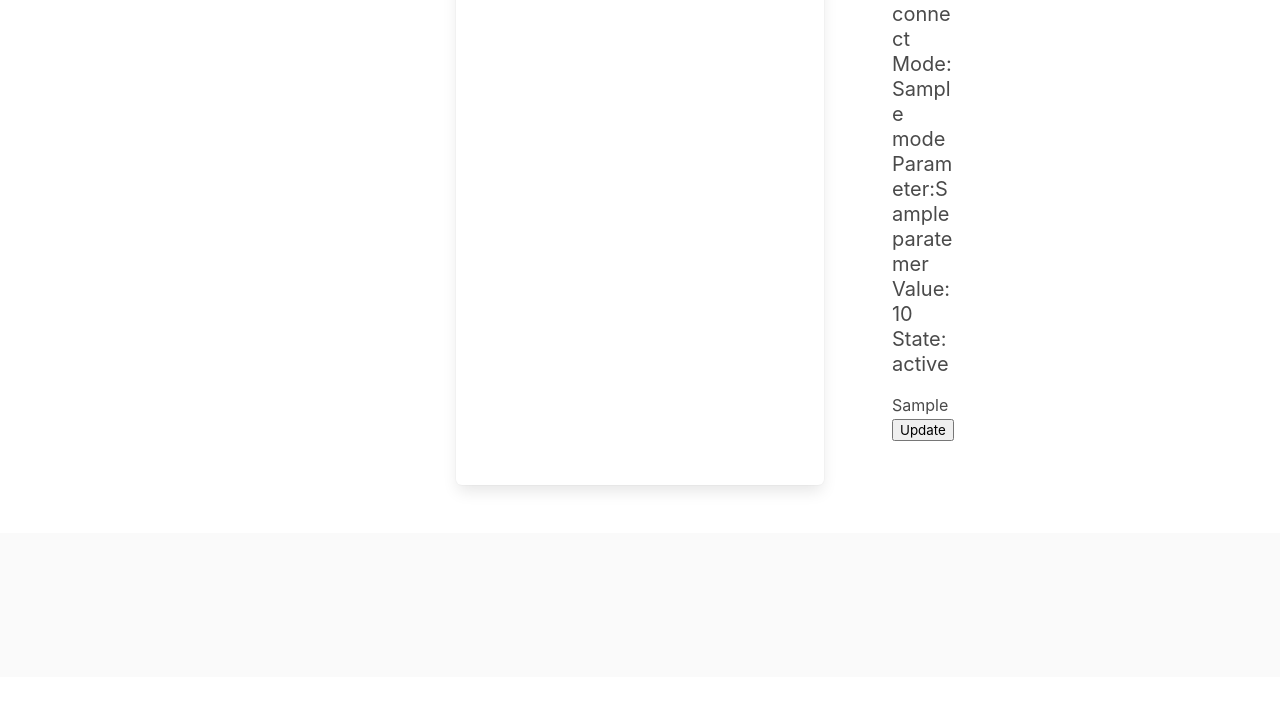
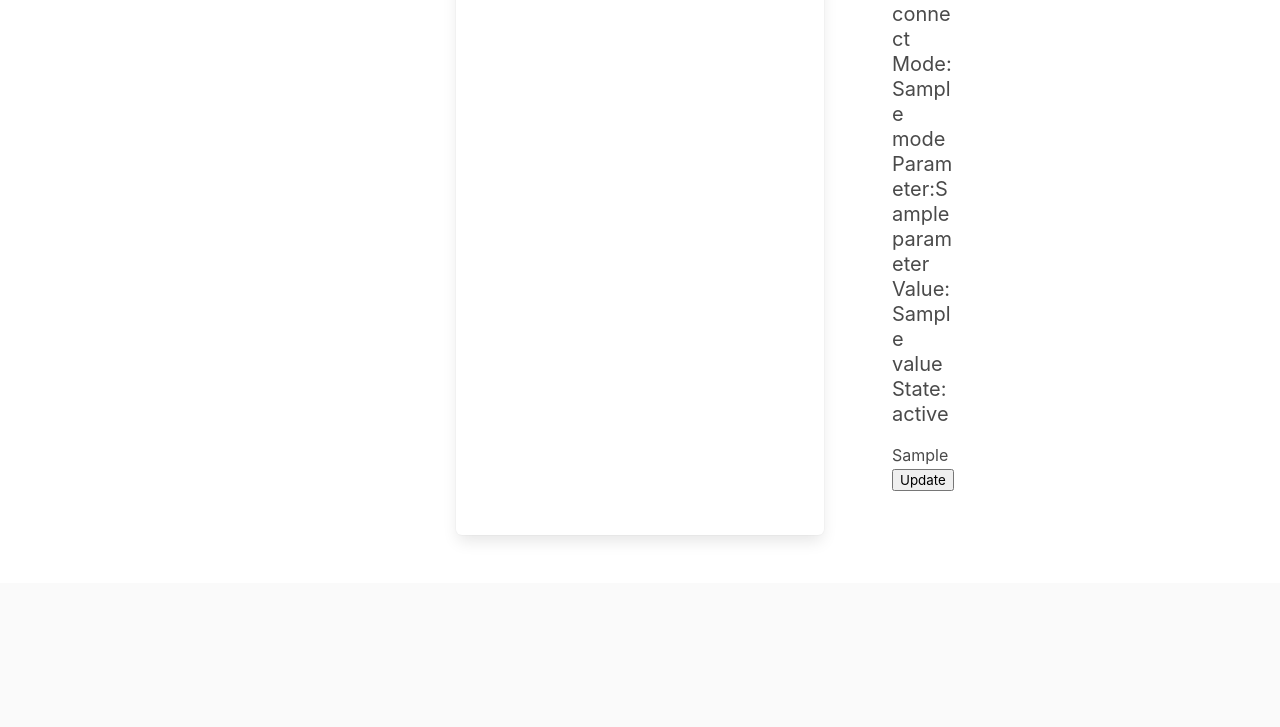
Before and after one commit to longphile/ConnectDevice, a Django app: template templates/device.html in a window 1280 px wide. Shown: the part 721-1448 px from the top of the page. Before the commit the page ends 1212 px from the top, so only its background shows below. Run offline with Django 3.2, Linux system fonts and the light colour scheme; tables that the repository leaves empty hold one stand-in row (values such as "Sample post"); the template is opened without the code that fills it: values that come from a table or form of the project are taken from there, most other values are stand-ins (such as "Sample title", 1, 10 or a date in 2020); some libraries are stand-ins or nearby versions.

Commit message:
Update device.html
Correct html file

```diff
--- a/templates/device.html
+++ b/templates/device.html
@@ -58,12 +58,17 @@
                                     <p>
                                         <span class="title">{{ device.name }}</span>
                                         <br>
-										<span class="subtitle">type: {{ device.type }}</span>
-										<span class="subtitle">Connect: {{ device.connect }}</span>
+					<span class="subtitle">type: {{ device.type }}</span>
+					    <br>
+					<span class="subtitle">Connect: {{ device.connect }}</span>
+					    <br>
                                         <span class="subtitle">Mode:{{ device.mode }}</span>
-										<span class="subtitle">Parameter:{{ device.paratemer }}</span>
-										<span class="subtitle">Value:{{ device.temperature }}</span>
-										<span class="subtitle">State:{{ device.state }}</span><br>
+					    <br>
+					<span class="subtitle">Parameter:{{ device.parameter }}</span>
+					    <br>
+					<span class="subtitle">Value:{{ device.value }}</span>
+					    <br>
+					<span class="subtitle">State:{{ device.state }}</span><br>
 
                                       <form method="POST" >
                                           {% csrf_token %}
```
